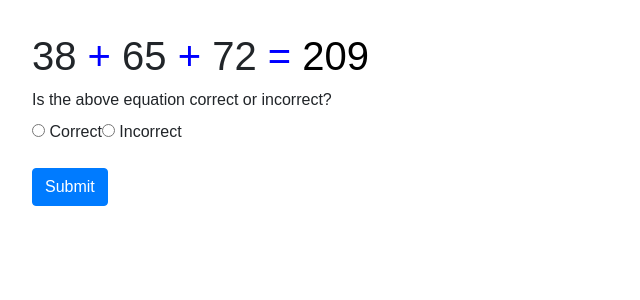
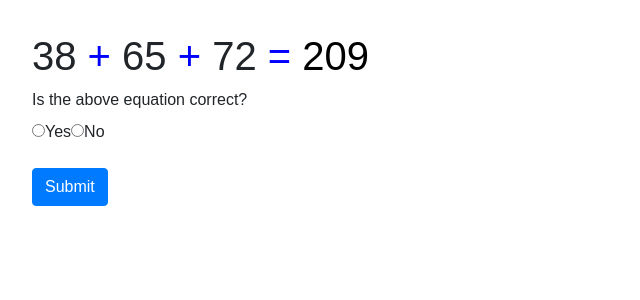
Before and after one commit to francesyu90/SimpleAdd, a React (Create React App) app in the folder simpleadd/: page / in a window 1280 px wide. Shown: the top 300 px of the page, without its empty margins (0-640 px from the left). Built offline with nearby package versions, Linux system fonts and the light colour scheme; the HTML template or start-up script is replaced by a standard one.

Commit message:
Added code to retrieve user input from UserInput component to App

```diff
--- a/simpleadd/src/App.js
+++ b/simpleadd/src/App.js
@@ -9,33 +9,48 @@ class App extends Component {
       x: Math.floor(Math.random() * 101),
       y: Math.floor(Math.random() * 101),
       z: Math.floor(Math.random() * 101),
+      userInput: ''
   }
 
   computeSum = (x, y, z) => (x + y + z);
 
-  generateDisplayResult() {
+  generateDisplayResult(x, y, z) {
 
-      if(Math.floor((Math.random() * 10) + 1) % 2 == 0) {
-          return this.computeSum(this.state.x, this.state.y, this.state.z)
+      if(Math.floor((Math.random() * 10) + 1) % 2 === 0) {
+          return this.computeSum(x, y, z)
       } else {
           return Math.floor(Math.random() * 301);
       }
   }
 
+  generateExpectedOutput(x, y, z) {
+    return (this.computeSum(x, y, z) === this.generateDisplayResult(x, y, z))? '1': '0';
+  }
+
+  getUserInput = (uInput) => (
+    this.setState({userInput: uInput})
+  )
+
   render() {
+
+    const { x, y, z } = this.state;
+
     return (
 
       <div className="app">
 
         <DisplayEquation
-          x={this.state.x}
-          y={this.state.y}
-          z={this.state.z}
-          r={this.generateDisplayResult()}
+          x={x}
+          y={y}
+          z={z}
+          r={this.generateDisplayResult(x, y, z)}
         />
 
-        <UserInput />
+        <UserInput
+          getUserInput={this.getUserInput}
+        />
 
+        <p>{this.state.userInput}</p>
       </div>
     );
   }
--- a/simpleadd/src/components/UserInput.js
+++ b/simpleadd/src/components/UserInput.js
@@ -1,21 +1,67 @@
 import React, { Component } from 'react';
 import { Radio, FormGroup, ControlLabel, Button } from 'react-bootstrap';
 
+const json = {
+    question: 'Is the above equation correct?',
+    choices:
+    [
+      { text: 'Yes', value: '1' },
+      { text: 'No', value: '0' }
+    ]
+  }
+
 class UserInput extends Component {
+
+    state = {
+        value: '',
+        score: 0
+    }
+
+    handleChange(event) {
+        this.setState({value: event.currentTarget.value})
+    }
+
+    handleSubmit(event) {
+        event.preventDefault();
+        console.log(this.state.value);
+        this.props.getUserInput(this.state.value)
+    }
+
+    incrementScore
 
     render() {
         return(
             <div>
                 <form>
                     <FormGroup>
+
                         <ControlLabel>
-                            Is the above equation correct or incorrect?
+                            {json.question}
                         </ControlLabel>
+
                         <br></br>
-                        <Radio name="radioGroup" inline> Correct </Radio>
-                        <Radio name="radioGroup" inline> Incorrect </Radio>
+
+                        {json.choices.map((choice) => (
+
+                            <Radio
+                                name="userResponse"
+                                inline
+                                onClick={this.handleChange.bind(this)}
+                                key={choice.value}
+                                value={choice.value}
+                            >
+                             {choice.text}
+                            </Radio>
+                        ))}
                     </FormGroup>
-                    <Button type="submit" bsStyle="primary">Submit</Button>
+
+                    <Button
+                        type="submit"
+                        bsStyle="primary"
+                        onClick={this.handleSubmit.bind(this)
+                    }
+                        >Submit
+                    </Button>
                 </form>
             </div>
         );
```
